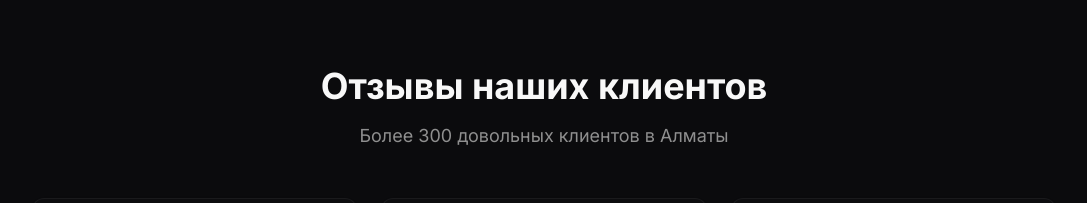
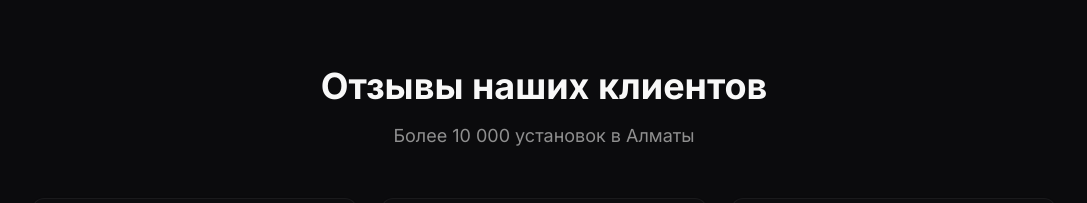
Before and after one commit to bekbolathc/v0-exclusive-auto-landing-page, a Next.js app: page / in a window 1280 px wide. Shown: the part 6058-6261 px from the top of the page, without its empty margins (96-1183 px from the left). Built offline with nearby package versions, Linux system fonts and the light colour scheme.

Commit message:
fix: единая цифра 10 000+ установок в блоке отзывов
Co-Authored-By: Claude Opus 5.5 <noreply@anthropic.com>

```diff
--- a/components/landing/reviews-section.tsx
+++ b/components/landing/reviews-section.tsx
@@ -54,7 +54,7 @@ export function ReviewsSection() {
             Отзывы наших клиентов
           </h2>
           <p className="text-lg text-muted-foreground">
-            Более 300 довольных клиентов в Алматы
+            Более 10 000 установок в Алматы
           </p>
         </div>
 
```
